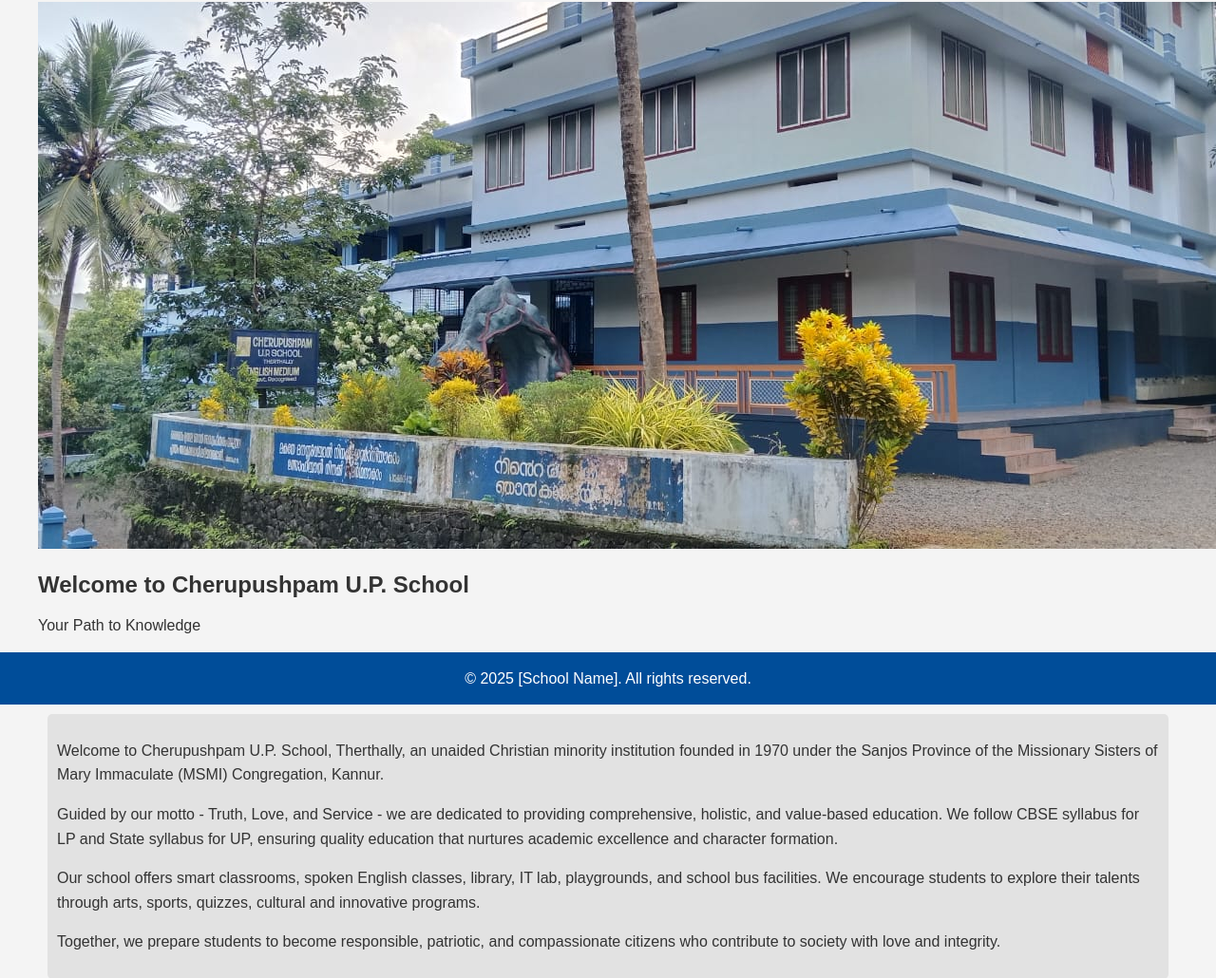
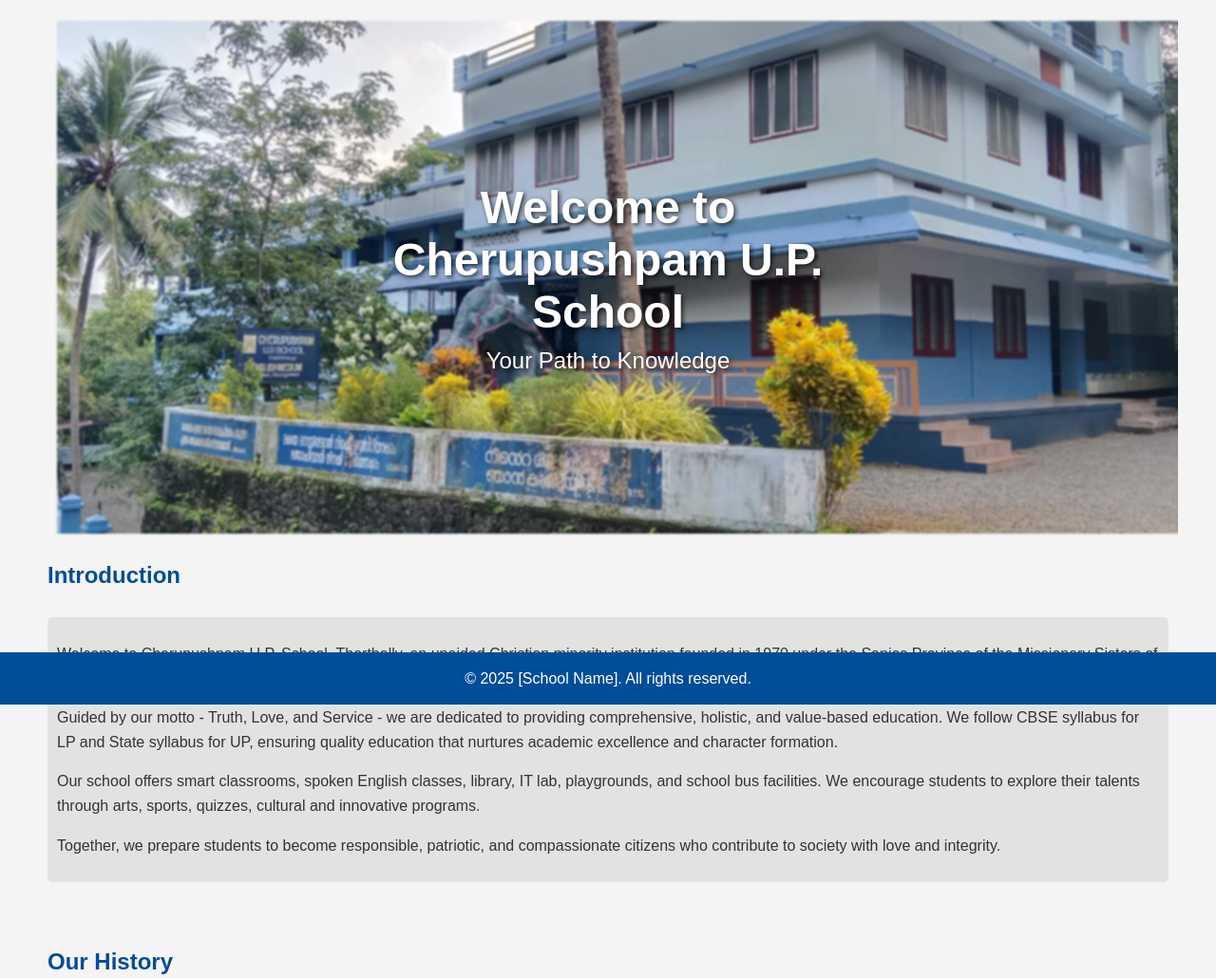
Before and after one commit to JDXing/project, a Flask app: page / in a window 1280 px wide. Shown: the part 58-1088 px from the top of the page at 95% size. Run offline with Flask 3, Linux system fonts and the light colour scheme.

Commit message:
jose's 5th commit

```diff
--- a/Templates/index.html
+++ b/Templates/index.html
@@ -23,9 +23,13 @@
 
        <div class="main-content">
         <section class="section1">
-            <img src="static\images\WhatsApp Image 2025-10-01 at 10.35.03_6c7f2bfc.jpg" height="%" width="%">
+            <div class="hero">
+            <img src="static\images\WhatsApp Image 2025-10-01 at 10.35.03_6c7f2bfc.jpg" height="%" width="%" class="zoom-img">
+            <div class="overlay-text">
             <h1>Welcome to Cherupushpam U.P. School</h1>
             <p>Your Path to Knowledge</p>
+            </div>
+            </div>
         </section>
         <section class="section">
             <h2>Introduction</h2>
--- a/static/common.css
+++ b/static/common.css
@@ -14,6 +14,9 @@ header {
     text-align: center;
     height: 90px;
 
+}
+header h1{
+    margin: 0;
 }
 nav {
         background-color: #333;
--- a/static/school.css
+++ b/static/school.css
@@ -14,8 +14,10 @@ body {
         }
 
         .section1 {
+            overflow: visible;
             height: fit-content;
             width:fit-content;
+
 
         }
         header{
@@ -28,6 +30,7 @@ body {
             max-width: 1200px;
             margin: 0 auto;
             padding: 10px;
+
         }
         .container {
             max-width: 1200px;
@@ -70,6 +73,7 @@ body {
 
         .section {
             margin-bottom: 40px;
+
         }
         .section p {
             line-height: 1.6;
@@ -101,3 +105,56 @@ body {
         justify-content: center;
         line-height: normal;
         }
+        .zoom-img{
+            width: 100%;
+            height: auto;
+            display: block;
+            transition: transform 1s ease;
+            padding: 20px;
+            filter: blur(1px);
+        }
+        .zoom-img:hover{
+            transform: scale(1.05);
+        }
+        .hero{
+            position: relative;
+            width: 100%;
+            overflow: hidden;
+
+        }
+        .overlay-text{
+            position: absolute;
+            top: 50%;
+            left: 50%;
+            transform: translate(-50%,-50%);
+            color: white;
+            text-align: center;
+            text-shadow: 2px 2px 5px rgba(0, 0, 0, 0.7);
+
+            padding: 10px 20px;
+            border-radius: 8px;
+        }
+        .overlay-text h1{
+            font-size: 48px;
+            margin: 0;
+        }
+        .overlay-text p{
+            font-size: 24px;
+            margin: 10px 0 0 0;
+        }
+        @keyframes fadeInUp {
+  0% {
+    opacity: 0;
+    transform: translateY(20px); /* start slightly below */
+  }
+  100% {
+    opacity: 1;
+    transform: translateY(0);    /* move to original position */
+  }
+}
+.hero h1{
+    animation: fadeInUp 1s ease forwards;
+}
+.hero p{
+    animation: fadeInUp 1.5s ease forwards
+}
```
